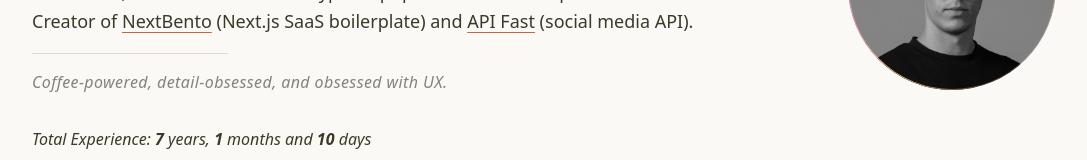
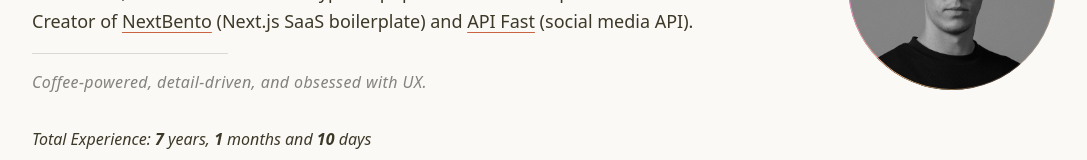
Before and after one commit to dawnhell/wlad.me, a Next.js app: page / in a window 1280 px wide. Shown: the part 302-462 px from the top of the page, without its empty margins (96-1183 px from the left). Built offline with nearby package versions, Linux system fonts and the light colour scheme; no server answers.

Commit message:
improve wording

```diff
--- a/components/Bio.tsx
+++ b/components/Bio.tsx
@@ -59,7 +59,7 @@ const Bio: FC = () => {
           <div className="w-1/4 h-px bg-border my-6 sm:my-4 mx-auto sm:mx-0" />
 
           <p className="text-md text-center font-light text-muted-foreground tracking-wide italic sm:text-left">
-            Coffee-powered, detail-obsessed, and obsessed with UX.
+            Coffee-powered, detail-driven, and obsessed with UX.
           </p>
         </div>
 
```
